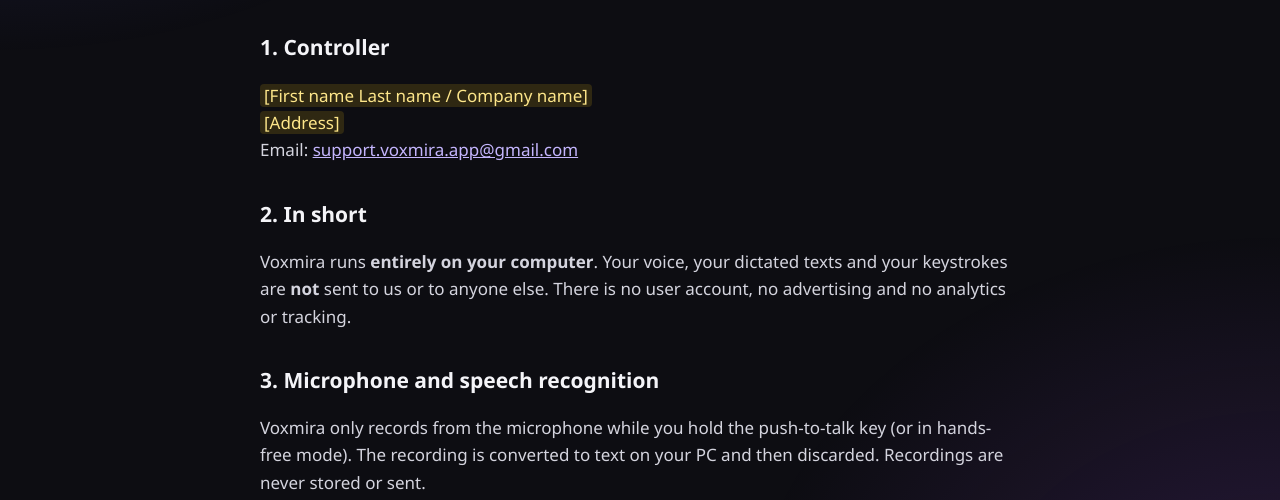
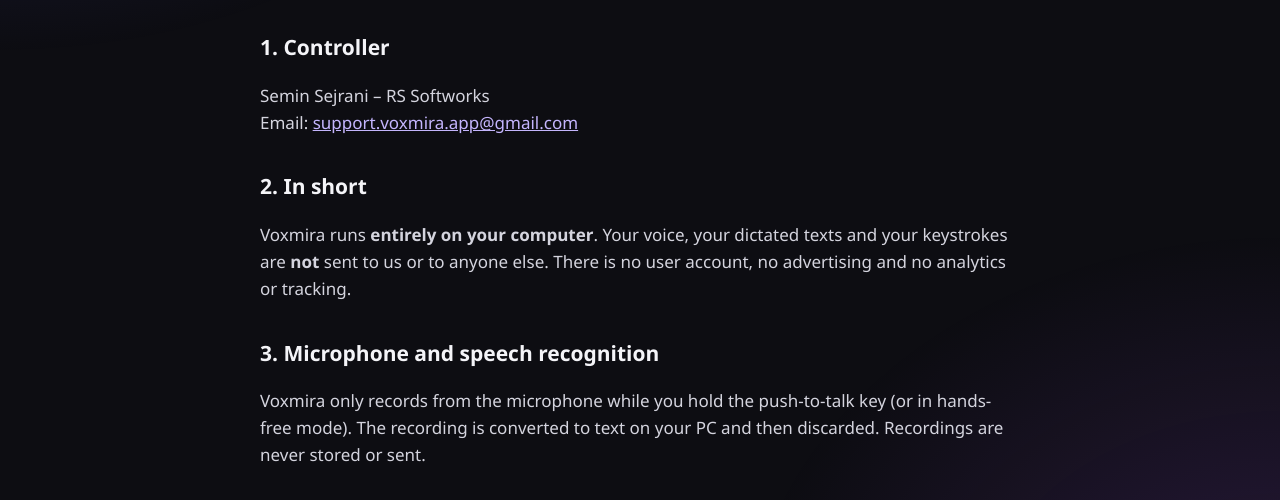
Before and after one commit to voxmira/voxmira.github.io, a plain HTML site: page datenschutz.html in a window 1280 px wide. Shown: the part 227-727 px from the top of the page. Drawn offline with Linux system fonts and the light colour scheme.

Commit message:
Datenschutz: Verantwortlicher eingetragen (Anschrift folgt)
Co-Authored-By: Claude Opus 5.5 <noreply@anthropic.com>

```diff
--- a/datenschutz.html
+++ b/datenschutz.html
@@ -27,8 +27,8 @@
   <p class="muted">für die App Voxmira · Stand: 22.11.2026</p>
 
   <h2>1. Verantwortlicher</h2>
-  <p><span class="placeholder">[Vorname Nachname / Firmenname]</span><br>
-     <span class="placeholder">[Anschrift]</span><br>
+  <p>Semin Sejrani – RS Softworks<br>
+     <!-- TODO: Anschrift (Dein Impressum) ergänzen, sobald gebucht -->
      E-Mail: <a data-mail></a></p>
 
   <h2>2. Kurz gesagt</h2>
@@ -81,8 +81,8 @@
   <p class="muted">for the Voxmira app · Last updated: 2026-11-22</p>
 
   <h2>1. Controller</h2>
-  <p><span class="placeholder">[First name Last name / Company name]</span><br>
-     <span class="placeholder">[Address]</span><br>
+  <p>Semin Sejrani – RS Softworks<br>
+     <!-- TODO: address (Dein Impressum) once booked -->
      Email: <a data-mail></a></p>
 
   <h2>2. In short</h2>
```
